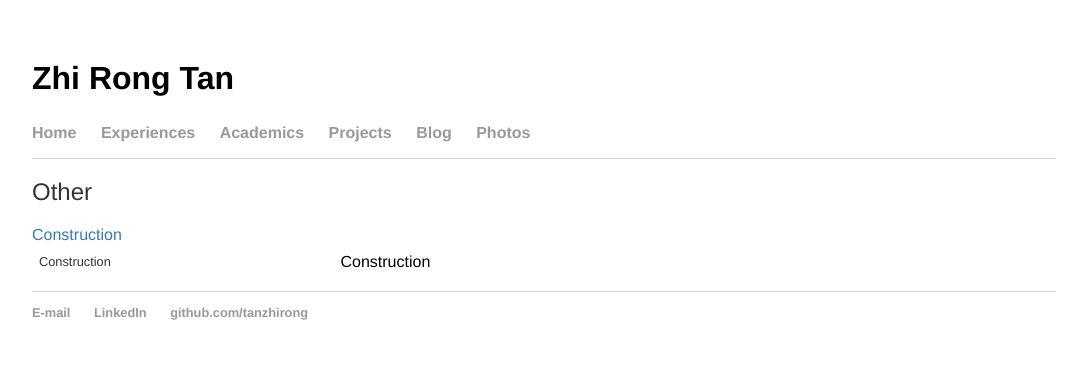
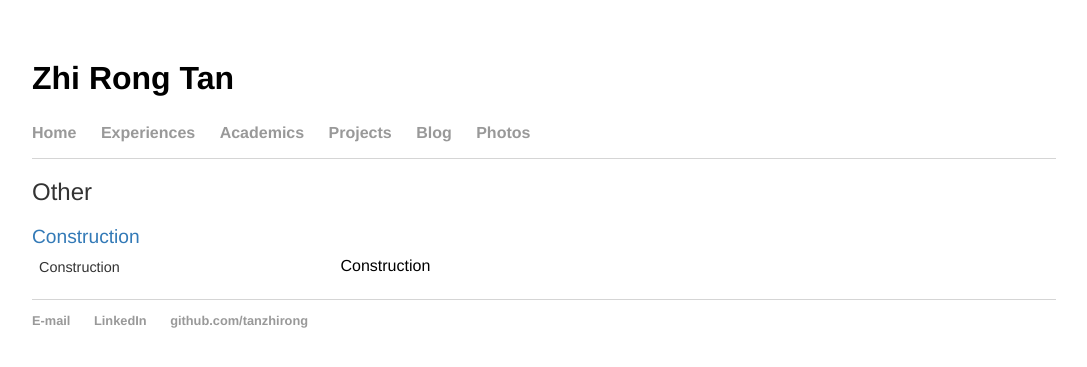
Before and after one commit to tanzhirong/tanzhirong.github.io, a Jekyll site: the page built from projects/index.html, in a window 1280 px wide. Shown: the top 367 px of the page, without its empty margins (96-1183 px from the left). Built offline with Jekyll 4.4.1, drawn with Linux system fonts in a browser that asks for light colours.

Commit message:
Update main.css

```diff
--- a/css/main.css
+++ b/css/main.css
@@ -19,14 +19,14 @@ h3 {
 }
 
 .project_title {
-    font-size: 1em;
+    font-size: 1.2em;
     font-weight: normal;
     color: #666;
     margin-bottom: 2px;
 }
 
 p {
-    font-size: 0.8em;
+    font-size: 0.9em;
     line-height: 1.4em;
     color: #333;
     margin-top: 0px;
```
